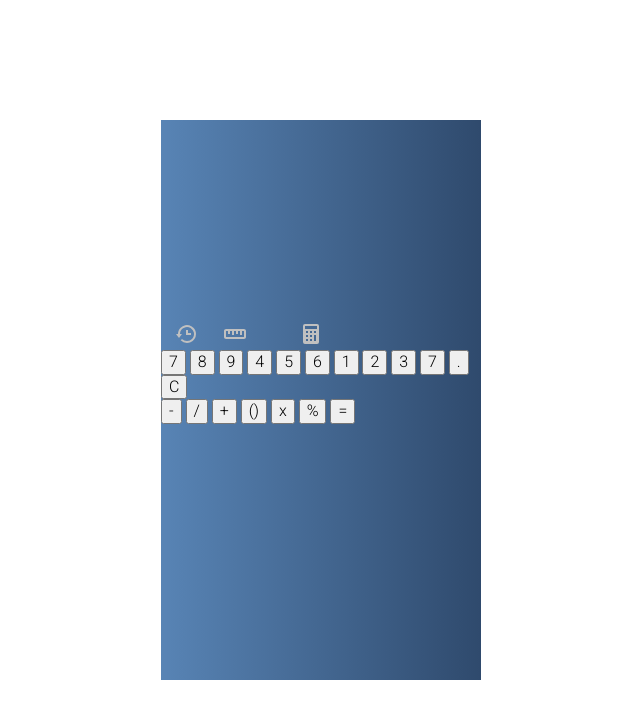
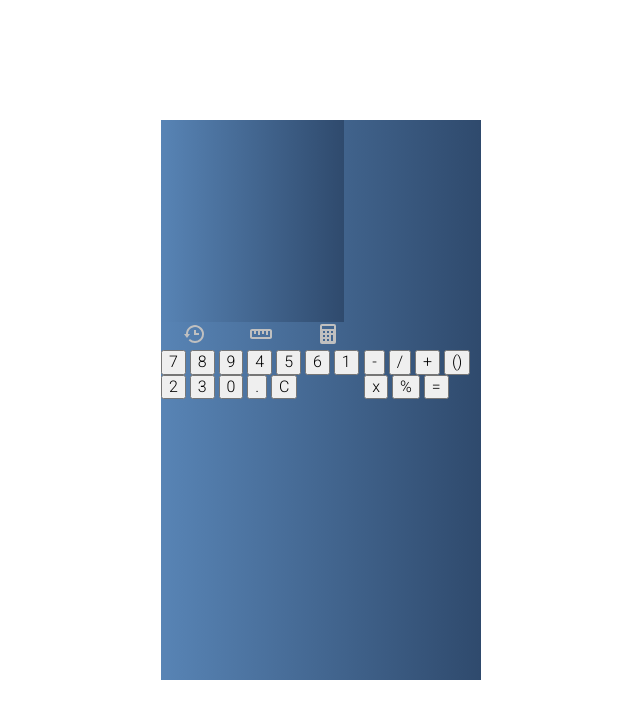
Before and after one commit to HumbleG0d/calculadora_clasica_JS, a website: page html/index.html in a window 1280 px wide. Shown: the whole page, without its empty margins (319-959 px from the left). Drawn offline with Linux system fonts and the light colour scheme.

Commit message:
fix the links and remove some classes from the divs

```diff
--- a/html/index.html
+++ b/html/index.html
@@ -9,7 +9,7 @@
     <title>Calculadora</title>
   </head>
   <body class="body display_flex">
-    <div class="calculator display_flex">
+    <div class="calculator">
       <input type="text" id="calulator__input" class="calulator__input" />
       <div class="calculator__icons display_flex">
         <a class="icon__history" id="icon__history">
@@ -17,13 +17,13 @@
         </a>
         <a class="icon__converter" id="icon__converter">
           <img src="/assets/icons/ruler.svg" alt="ruler" />
-        <a/>
+        </a>
         <a class="icon__cientific" id="icon__cientific">
           <img src="/assets/icons/calculator.svg" alt="calculator_sc" />
-        <a/>
+        </a>
       </div>
-      <div class="calulator__teclado">
-        <div class="calculator__teclado-numbers">
+      <div class="calulator__teclado display_flex">
+        <div class="calculator__teclado-numbers display_grid">
           <button class="number_7" id="number_7">7</button>
           <button class="number_8" id="number_8">8</button>
           <button class="number_9" id="number_9">9</button>
@@ -33,12 +33,12 @@
           <button class="number_1" id="number_1">1</button>
           <button class="number_2" id="number_2">2</button>
           <button class="number_3" id="number_3">3</button>
-          <button class="number_0" id="number_0">7</button>
+          <button class="number_0" id="number_0">0</button>
           <button class="number_point" id="number_point">.</button>
           <button class="number_c" id="number_c">C</button>
         </div>
 
-        <div class="calculator__teclado-operations">
+        <div class="calculator__teclado-operations display_grid">
           <button class="substract" id="substract">-</button>
           <button class="division" id="division">/</button>
           <button class="add" id="add">+</button>
```
